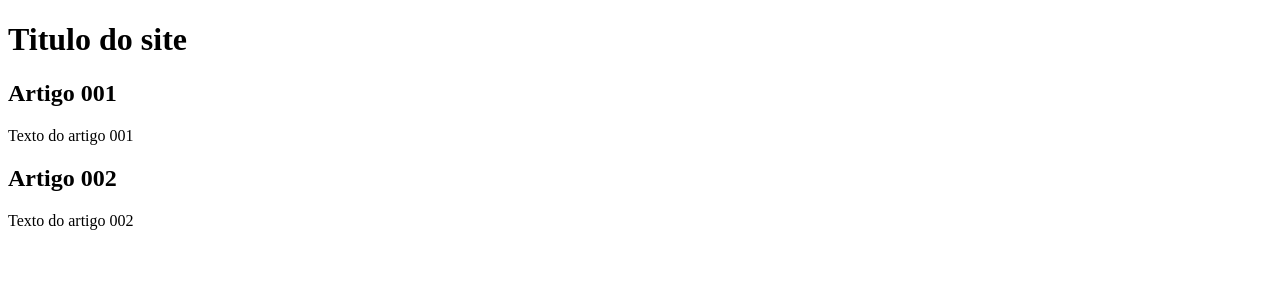
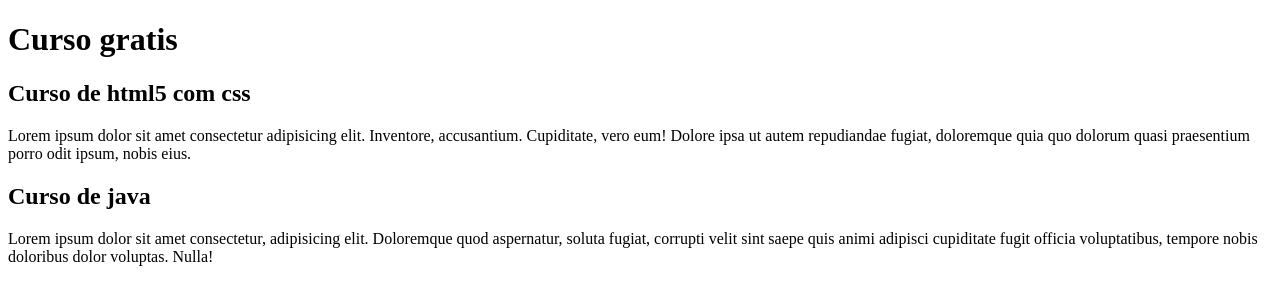
Before and after one commit to FilipeMagal/Projeto-Site, a plain HTML site: page index.html in a window 1280 px wide. Drawn offline with Linux system fonts and the light colour scheme.

Commit message:
Comecei a escrever o conteúdo

```diff
--- a/index.html
+++ b/index.html
@@ -9,15 +9,23 @@
 <body>
     <main>
         <header>
-            <h1>Titulo do site</h1>
+            <h1>Curso gratis</h1>
         </header>
         <article>
-            <h2>Artigo 001</h2>
-            <p>Texto do artigo 001</p>
+            <h2>Curso de html5 com css</h2>
+            <p>Lorem ipsum dolor sit amet consectetur adipisicing
+                 elit. Inventore, accusantium. Cupiditate, vero
+                 eum! Dolore ipsa ut autem repudiandae fugiat,
+                 doloremque quia quo dolorum quasi praesentium porro
+                  odit ipsum, nobis eius.</p>
         </article>
         <article>
-            <h2>Artigo 002</h2>
-            <p>Texto do artigo 002</p>
+            <h2>Curso de java</h2>
+            <p>Lorem ipsum dolor sit amet consectetur, adipisicing
+                elit. Doloremque quod aspernatur, soluta fugiat,
+                corrupti velit sint saepe quis animi adipisci
+                cupiditate fugit officia voluptatibus, tempore nobis
+                doloribus dolor voluptas. Nulla!</p>
         </article>
     </main>
 </body>
```
